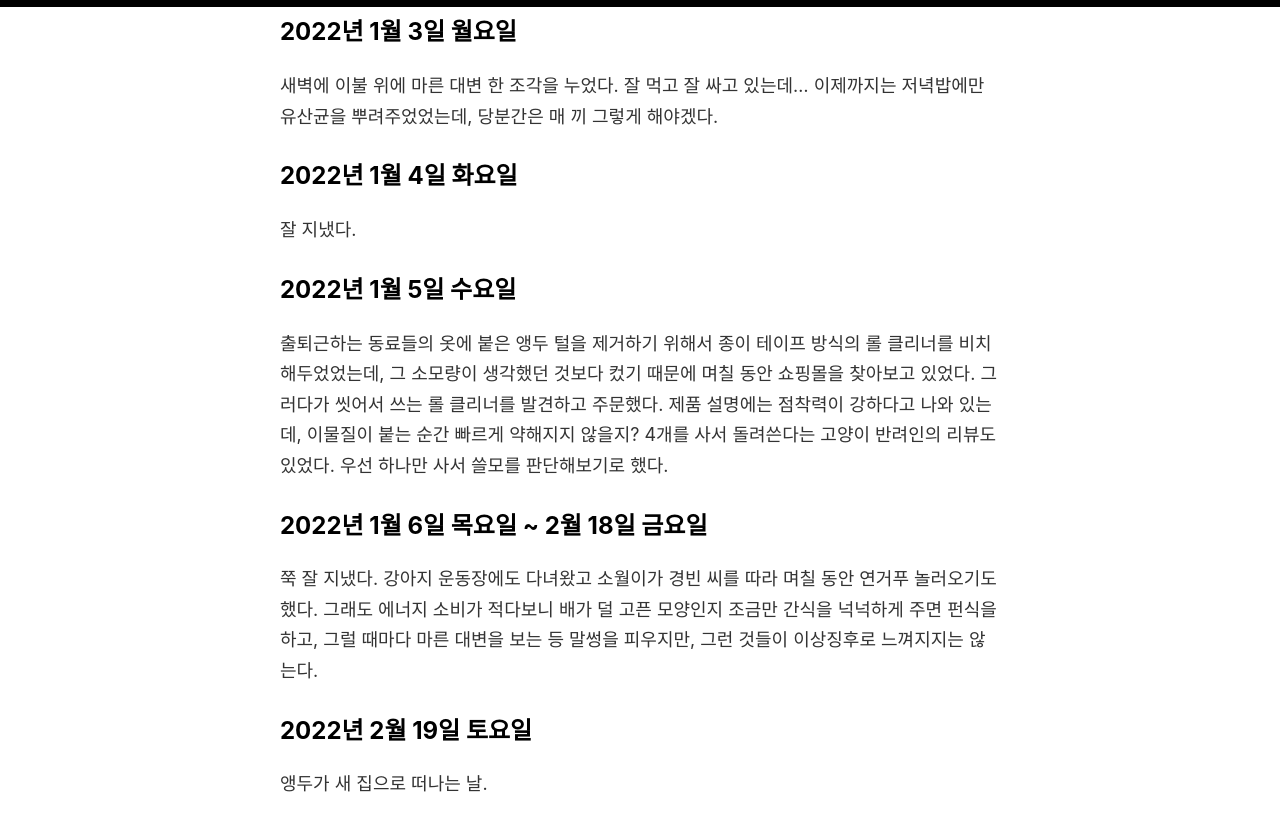
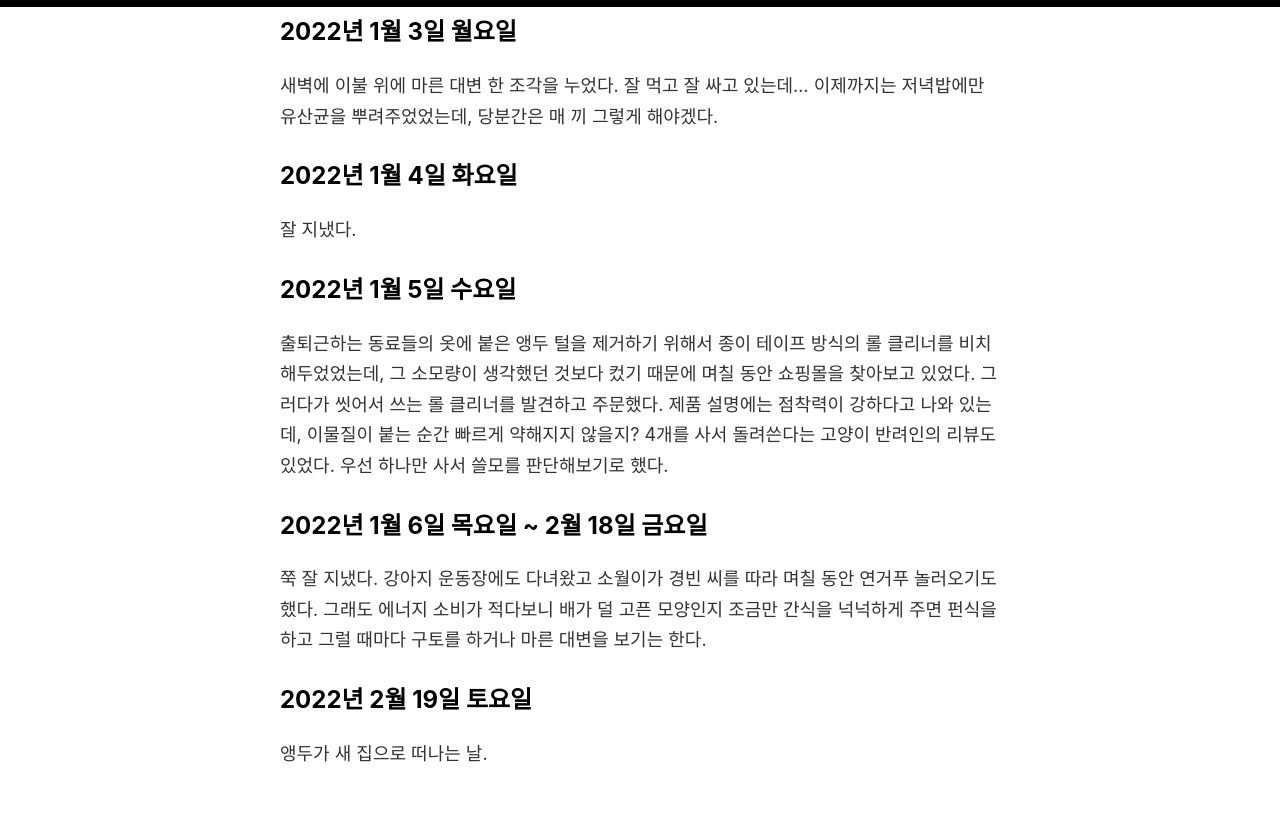
Before and after one commit to oxmhpark/www.exonomicon.net, a Jekyll site: the page built from _posts/2021-10-31-caring-note-of-aeng-doo.md, in a window 1280 px wide and 900 px high, scrolled down 7748 px. Shown: the top 831 px of the window. Built offline with Jekyll 4.4.1, drawn with Linux system fonts in a browser that asks for light colours; comment, search, counter and statistics services are not loaded.

Commit message:
Update 2021-10-31-caring-note-of-aeng-doo.md

```diff
--- a/_posts/2021-10-31-caring-note-of-aeng-doo.md
+++ b/_posts/2021-10-31-caring-note-of-aeng-doo.md
@@ -167,7 +167,7 @@ published: true
 출퇴근하는 동료들의 옷에 붙은 앵두 털을 제거하기 위해서 종이 테이프 방식의 롤 클리너를 비치해두었었는데, 그 소모량이 생각했던 것보다 컸기 때문에 며칠 동안 쇼핑몰을 찾아보고 있었다. 그러다가 씻어서 쓰는 롤 클리너를 발견하고 주문했다. 제품 설명에는 점착력이 강하다고 나와 있는데, 이물질이 붙는 순간 빠르게 약해지지 않을지? 4개를 사서 돌려쓴다는 고양이 반려인의 리뷰도 있었다. 우선 하나만 사서 쓸모를 판단해보기로 했다.
 
 ## 2022년 1월 6일 목요일 ~ 2월 18일 금요일
-쭉 잘 지냈다. 강아지 운동장에도 다녀왔고 소월이가 경빈 씨를 따라 며칠 동안 연거푸 놀러오기도 했다. 그래도 에너지 소비가 적다보니 배가 덜 고픈 모양인지 조금만 간식을 넉넉하게 주면 펀식을 하고, 그럴 때마다 마른 대변을 보는 등 말썽을 피우지만, 그런 것들이 이상징후로 느껴지지는 않는다.
+쭉 잘 지냈다. 강아지 운동장에도 다녀왔고 소월이가 경빈 씨를 따라 며칠 동안 연거푸 놀러오기도 했다. 그래도 에너지 소비가 적다보니 배가 덜 고픈 모양인지 조금만 간식을 넉넉하게 주면 펀식을 하고 그럴 때마다 구토를 하거나 마른 대변을 보기는 한다.
 
 ## 2022년 2월 19일 토요일
 앵두가 새 집으로 떠나는 날.
```
